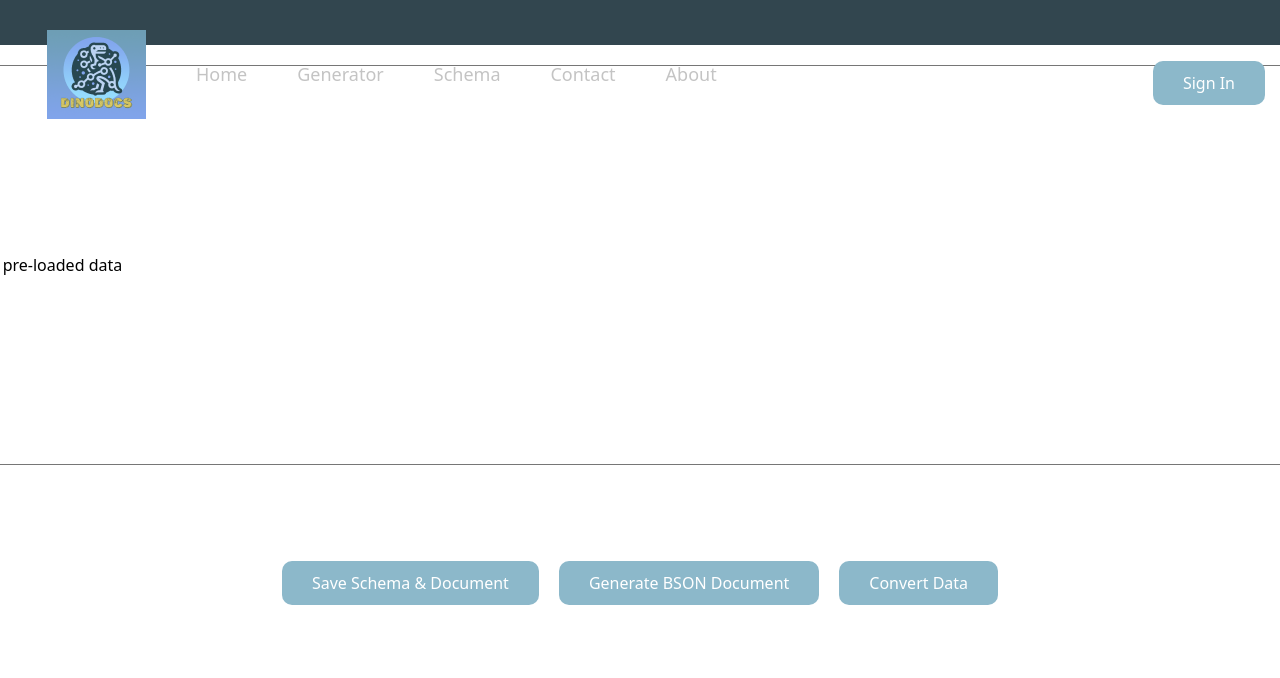
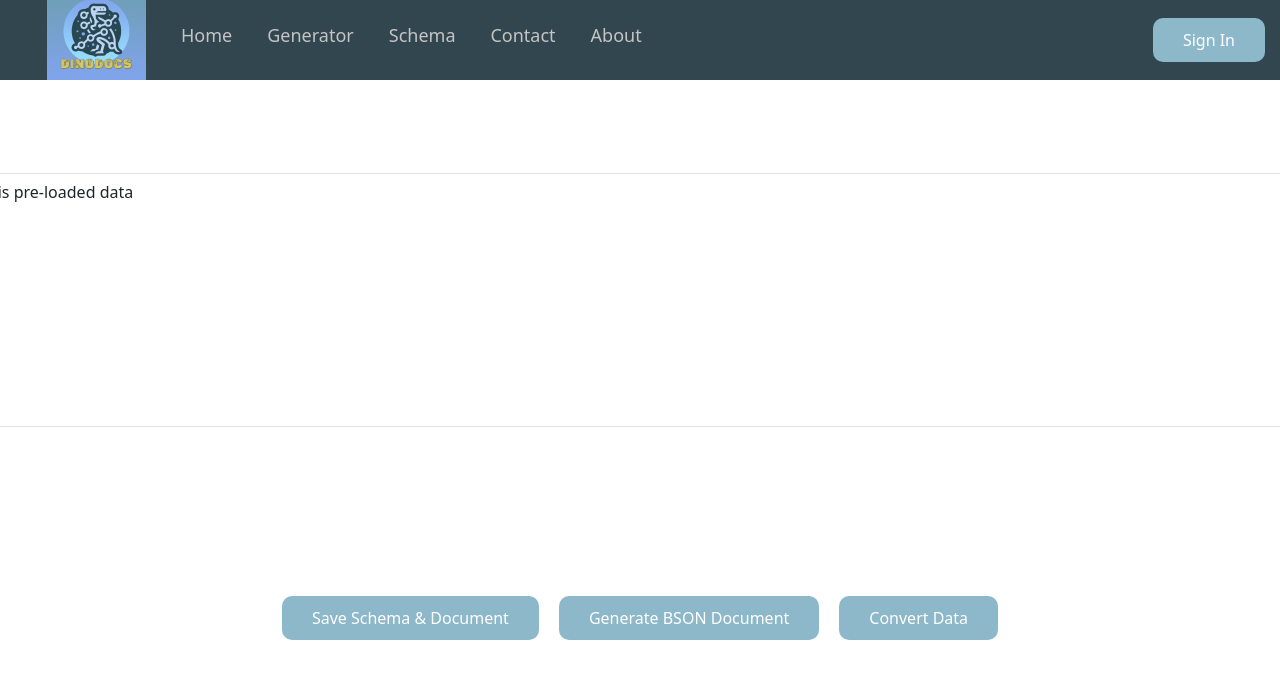
Before and after one commit to DinoDocs-321/dino-docs, a React (Create React App) app in the folder dinoreact/: page /converter in a window 1280 px wide. Shown: the top 678 px of the page. Built offline with nearby package versions, Linux system fonts and the light colour scheme.

Commit message:
updated navbar and some layouts

```diff
--- a/dinoreact/src/components/navbar/navbar.css
+++ b/dinoreact/src/components/navbar/navbar.css
@@ -1,42 +1,45 @@
-.navbar{
+
+.dinonavbar{
     padding: 20px 0px;
     display: flex;
     justify-content: space-between;
     align-items: center;
-    max-height: 45px;
+    max-height: 80px;
     background-color: #32464F;
 }
 
-.navbar .logo {
-    height: inherit;
-    align-items:baseline;
+.dinonavbar .logo {
+    max-height: auto;
+    align-items:center;
 }
 
-.navbar-menu{
+.dinonavbar-menu{
     display: flex;
     list-style: none;
     gap: 20px;
+    max-height: 80px;
     color: #C4C4C4;
     font-size: 18px;
     align-items: center;
 }
 
 
-.navbar-menu a {
+.dinonavbar-menu a {
     text-decoration: none;
-    color: #C4C4C4; /* Default link color */
-    padding: 10px 15px;
+    color: #C4C4C4;
+    padding-top: 7px;
+    padding-left: 15px;
     transition: color 0.3s ease;
-  }
+}
 
-.navbar-right{
+.dinonavbar-right{
     display: flex;
     align-items: center;
     gap: 40px;
     padding: 15px;
 }
 
-.navbar button {
+.dinonavbar button {
     background: transparent;
     font-size: 16px;
     color: #ffffff;
--- a/dinoreact/src/components/navbar/navbar.jsx
+++ b/dinoreact/src/components/navbar/navbar.jsx
@@ -7,9 +7,9 @@ const Navbar = () => {
   const [menu, setMenu, setShowLogin] = useState("home");
 
   return (
-    <div className='navbar'>
+    <div className='dinonavbar'>
 
-      <ul className="navbar-menu">
+      <ul className="dinonavbar-menu">
         <Link to='/'><img src={assets.dinologo} alt="Logo" className="logo" /> </Link>
         <Link to='/homepage' onClick={() => setMenu("home")} className={menu === "home" ? "active" : ""}>Home</Link>
         <Link to='/JSONEditor' onClick={() => setMenu("Generator")} className={menu === "Generator" ? "active" : ""}>Generator</Link>
@@ -18,7 +18,7 @@ const Navbar = () => {
         <Link to='/About' onClick={() => setMenu("About")} className={menu === "about-us" ? "active" : ""}>About</Link>
       </ul>
 
-      <div className="navbar-right">
+      <div className="dinonavbar-right">
         <button onClick={() => window.location.href = 'http://localhost:8000/login/'}>Sign In</button>
       </div>
 
--- a/dinoreact/src/pages/contact/contact.jsx
+++ b/dinoreact/src/pages/contact/contact.jsx
@@ -59,7 +59,7 @@ const Contact = () => {
             <Form.Group as={Row} className="mb-3">
               <Col sm={12}>
                   <Form.Label as="legend" column>
-                      Select Subject
+                      Select Inquiry Type
                   </Form.Label>
               </Col>
 
@@ -96,7 +96,7 @@ const Contact = () => {
             </Form.Group>
           </fieldset>
           <Form.Group className="mb-3" controlId="exampleForm.ControlTextarea1">
-            <Form.Label>Example textarea</Form.Label>
+            <Form.Label>Message</Form.Label>
             <Form.Control as="textarea" rows={7} onChange={handleChange}/>
           </Form.Group>
           <input type="submit" />
--- a/dinoreact/src/pages/converter/converter.jsx
+++ b/dinoreact/src/pages/converter/converter.jsx
@@ -1,6 +1,7 @@
 import React, { useState, useEffect } from 'react';
 import axios from 'axios';
 import { BSON } from 'bson';
+import Form from 'react-bootstrap/Form';
 import './converter.css';
 
 const Converter = () => {
@@ -56,13 +57,14 @@ const Converter = () => {
 
   return (
     <div className='container'>
-      <input
-        type="text"
-        value={textFieldValue}
-        onChange={handleInputChange}
-        placeholder="Enter JSON or BSON data"
-        className="bsonTextField"
-      />
+      <Form.Group className="bsonTextField" controlId="exampleForm.ControlTextarea1">
+            <Form.Control
+              as="textarea" rows={10}
+              value={textFieldValue}
+              onChange={handleInputChange}
+              placeholder="Enter JSON or BSON data"
+            />
+      </Form.Group>
       <div className="bsonbtns">
         <button onClick={handleGenerateSave}>Save Schema & Document</button>
         <button onClick={handleGenerateBSONFile}>Generate BSON Document</button>
--- a/dinoreact/src/pages/homepage/homepage.css
+++ b/dinoreact/src/pages/homepage/homepage.css
@@ -19,6 +19,7 @@
     border: none;
     font-size: 1.5rem;
     cursor: pointer;
+    font-weight: bold;
     transition: background-color 0.3s ease;
     box-shadow: 0px 4px 6px rgba(0, 0, 0, 0.1);
     margin-bottom: 50px;
@@ -30,6 +31,7 @@
     background-color: #33D4E5;
     color: white;
     border: none;
+    font-weight: bold;
     font-size: 1.5rem;
     cursor: pointer;
     transition: background-color 0.3s ease;
--- a/dinoreact/src/pages/homepage/homepage.jsx
+++ b/dinoreact/src/pages/homepage/homepage.jsx
@@ -9,7 +9,7 @@ const Homepage = () => {
     <Container className="justify-content-md-center">
       <div className='homepage'>
         <div className='homepageleft'>
-          <p className="justify-content-md-center">Select an option</p>
+          <p>Select an option</p>
           <Link to="/converter">
             <button className='GFSbtn'>
               Generate From Scratch
```
